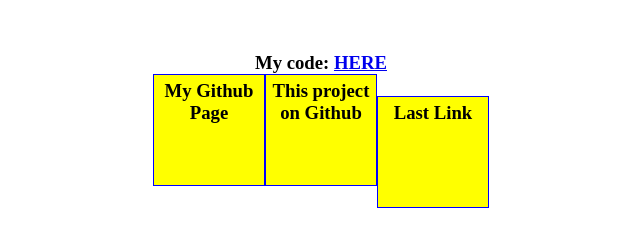
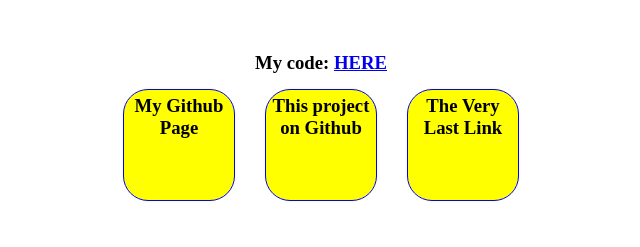
Before and after one commit to patenko99/Crawford-Patten.github.io, a plain HTML site: page index.html in a window 1280 px wide. Shown: the part 127-374 px from the top of the page, without its empty margins (319-959 px from the left). Drawn offline with Linux system fonts and the light colour scheme.

Commit message:
long words and css athstetics

```diff
--- a/index.html
+++ b/index.html
@@ -15,7 +15,7 @@
     <br>
     <h3>My code: <a href="https://github.com/Crawford-Patten/Crawford-Patten.github.io">HERE</a>
     <div class="myStuff">
-      <span class="b" onclick="myGit.goTo()">My Github Page</span><span class="b" onclick="thisGit.goTo()">This project on Github</span><span class="b" onclick="lastLink.goTo()">Last Link</span>
+      <span class="b" onclick="myGit.goTo()">My Github Page</span><span class="b" onclick="thisGit.goTo()">This project on Github</span><span class="b" onclick="lastLink.goTo()">The Very Last Link</span>
     </div>
   </body>
 </html>
--- a/stylesheets.css
+++ b/stylesheets.css
@@ -8,4 +8,6 @@ span.b {
   padding: 5px;
   border: 1px solid blue;
   background-color: yellow;
+  margin: 15px;
+  border-radius: 25px;
 }
```
